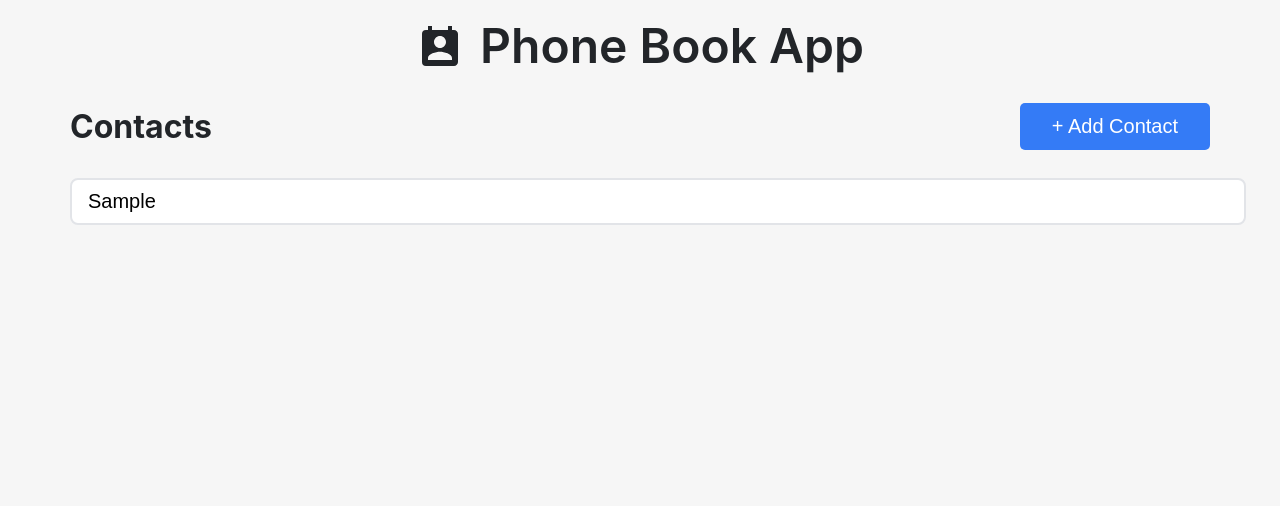
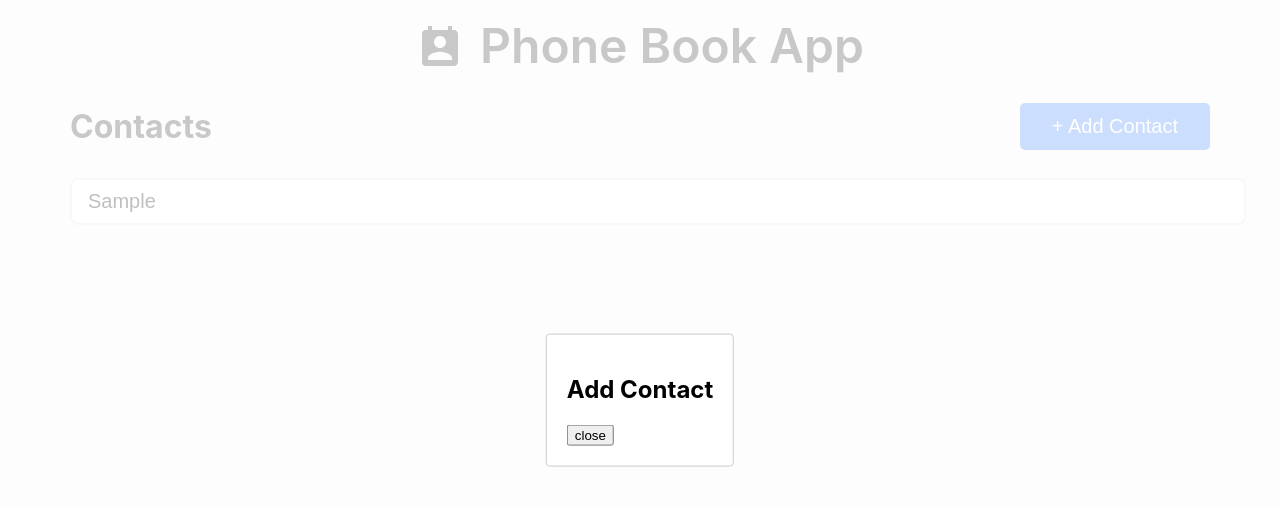
Before and after one commit to dvlprJobayer/phone-book-client, a React (Create React App) app: page / in a window 1280 px wide. Both pictures are taken after typing "Sample" into the empty fields and a click on the button "+ Add Contact". Shown: the top 506 px of the page. Built offline with nearby package versions, Linux system fonts and the light colour scheme.

Commit message:
add contact modal added

```diff
--- a/package.json
+++ b/package.json
@@ -9,6 +9,7 @@
     "react": "^18.2.0",
     "react-dom": "^18.2.0",
     "react-icons": "^4.4.0",
+    "react-modal": "^3.15.1",
     "react-scripts": "5.0.1",
     "web-vitals": "^2.1.4"
   },
--- a/src/App.js
+++ b/src/App.js
@@ -1,10 +1,15 @@
+import { useState } from 'react';
 import './App.css';
 import PageHeader from './components/PageHeader/PageHeader';
+import PageModal from './components/PageModal/PageModal';
 
 function App() {
+    const [modalIsOpen, setIsOpen] = useState(false);
+
     return (
         <div className="container">
-            <PageHeader />
+            <PageHeader openModal={setIsOpen} />
+            <PageModal modalIsOpen={modalIsOpen} setIsOpen={setIsOpen} />
         </div>
     );
 }
--- a/src/components/PageHeader/PageHeader.css
+++ b/src/components/PageHeader/PageHeader.css
@@ -37,6 +37,7 @@
     padding: 12px 2rem;
     font-size: 20px;
     border-radius: 5px;
+    cursor: pointer;
 }
 
 .contact-search input {
--- a/src/components/PageHeader/PageHeader.jsx
+++ b/src/components/PageHeader/PageHeader.jsx
@@ -2,21 +2,21 @@ import React from 'react';
 import './PageHeader.css';
 import { MdPermContactCalendar } from 'react-icons/md';
 
-const PageHeader = () => {
+const PageHeader = ({ openModal }) => {
     return (
-        <div>
+        <>
             <div className="page-title">
                 <MdPermContactCalendar className='contact-icon' />
                 <h1>Phone Book App</h1>
             </div>
             <div className="add-contact">
                 <h3>Contacts</h3>
-                <button>+ Add Contact</button>
+                <button onClick={() => openModal(true)}>+ Add Contact</button>
             </div>
             <div className="contact-search">
                 <input type="text" placeholder='Search for contact by name' />
             </div>
-        </div>
+        </>
     );
 };
 
--- /dev/null
+++ b/src/components/PageModal/PageModal.jsx
@@ -0,0 +1,41 @@
+import React from 'react';
+import Modal from 'react-modal';
+import './PageModal.css';
+
+
+const customStyles = {
+    content: {
+        top: '50%',
+        left: '50%',
+        right: 'auto',
+        bottom: 'auto',
+        marginRight: '-50%',
+        transform: 'translate(-50%, -50%)',
+    },
+};
+
+Modal.setAppElement('#root');
+
+
+const PageModal = ({ modalIsOpen, setIsOpen }) => {
+    function closeModal() {
+        setIsOpen(false);
+    }
+
+    return (
+        <Modal
+            isOpen={modalIsOpen}
+            onRequestClose={closeModal}
+            style={customStyles}
+            contentLabel="Example Modal"
+        >
+            <h2>Add Contact</h2>
+            <form>
+
+            </form>
+            <button onClick={closeModal}>close</button>
+        </Modal>
+    );
+};
+
+export default PageModal;
```
Also changed, not shown: src/components/PageModal/PageModal.css (added), 1 other file (tests, documents, lock files or other folders).
